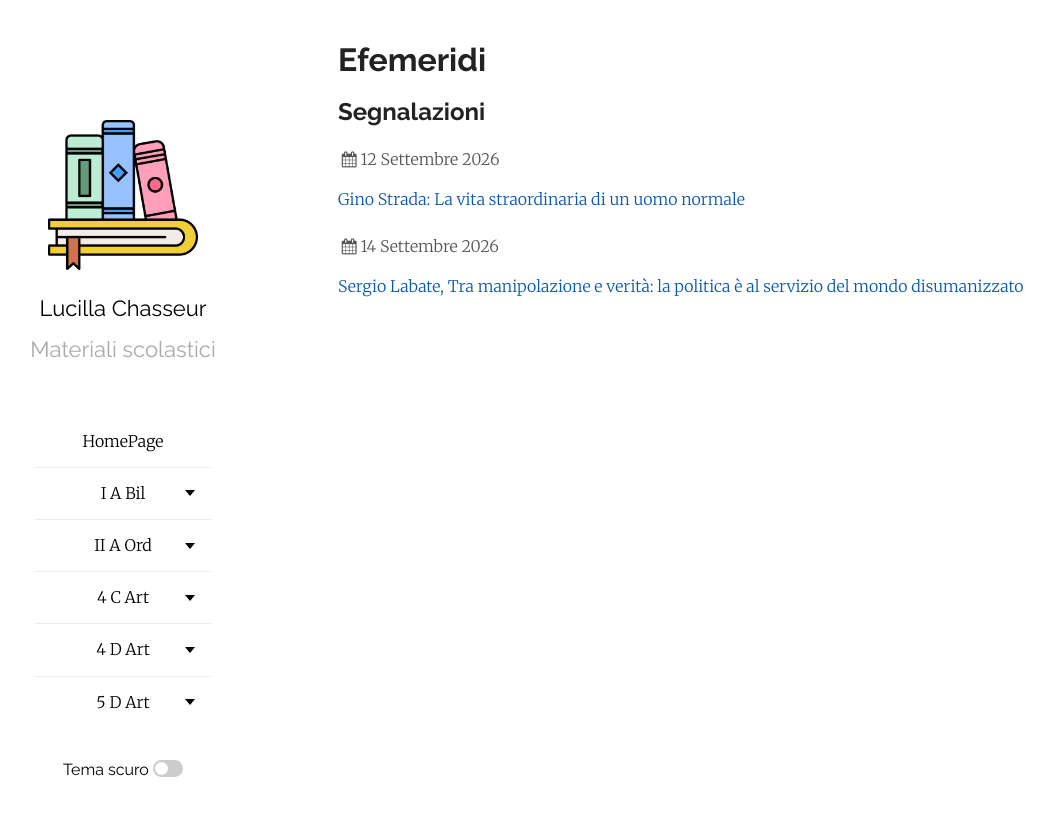
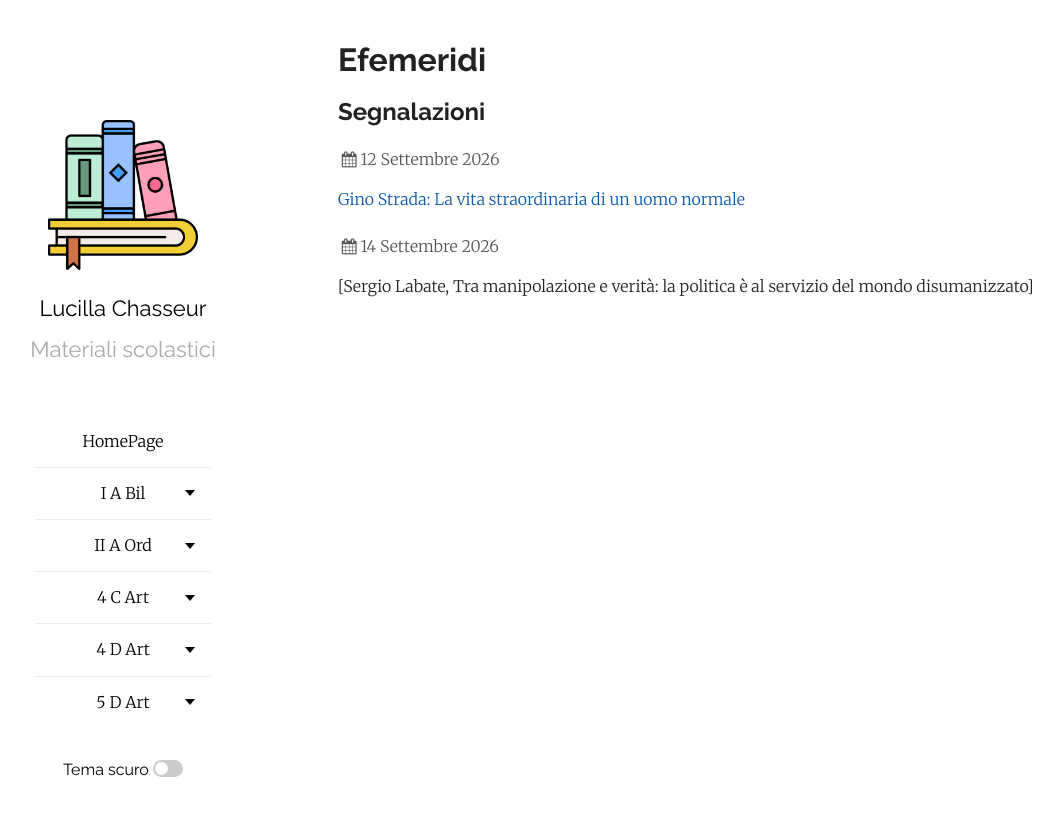
Before and after one commit to efemeridi/efemeridi.github.io, a Jekyll site: the page built from index.md, in a window 1280 px wide. Shown: the top 816 px of the page, without its empty margins (62-1125 px from the left). Built offline with Jekyll 4.4.1, drawn with Linux system fonts in a browser that asks for light colours; our own code applies the rules of GitHub Pages for plain Markdown files; part of the change alters nothing that is shown.

```diff
--- a/index.md
+++ b/index.md
@@ -9,4 +9,4 @@ layout: page
 <div class="post-date"><i class="icon-calendar"></i>12 Settembre 2026</div>
 [Gino Strada: La vita straordinaria di un uomo normale](https://open.spotify.com/episode/2Y0OZA5t6NLfxWEzNZBnlI?si=c0de5a4971844b57/)
 <div class="post-date"><i class="icon-calendar"></i>14 Settembre 2026</div>
-[Sergio Labate, Tra manipolazione e verità: la politica è al servizio del mondo disumanizzato](/materiali/segnalazioni/Sergio_Labate_Tra_manipolazione_e_verita_politica_ al servizio_del mondo_disumanizzato.pdf)
+[Sergio Labate, Tra manipolazione e verità: la politica è al servizio del mondo disumanizzato]
```
